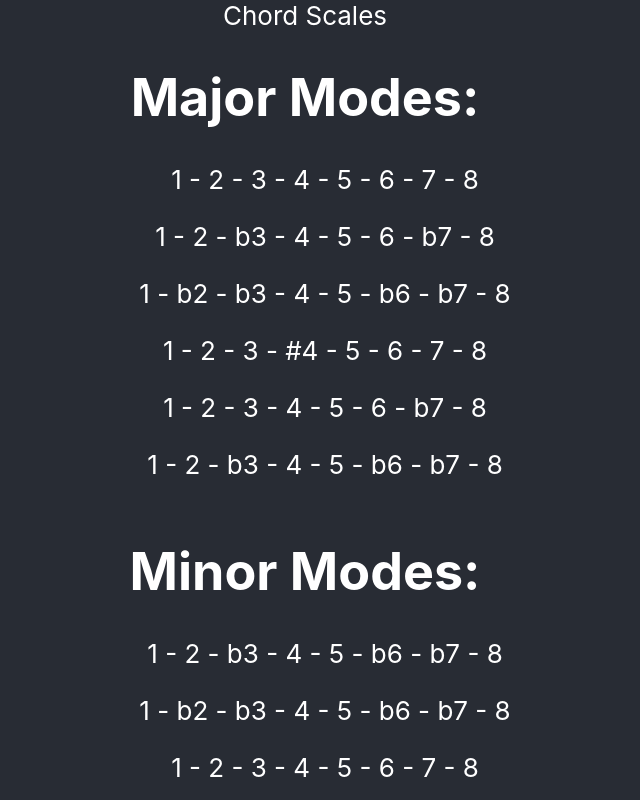
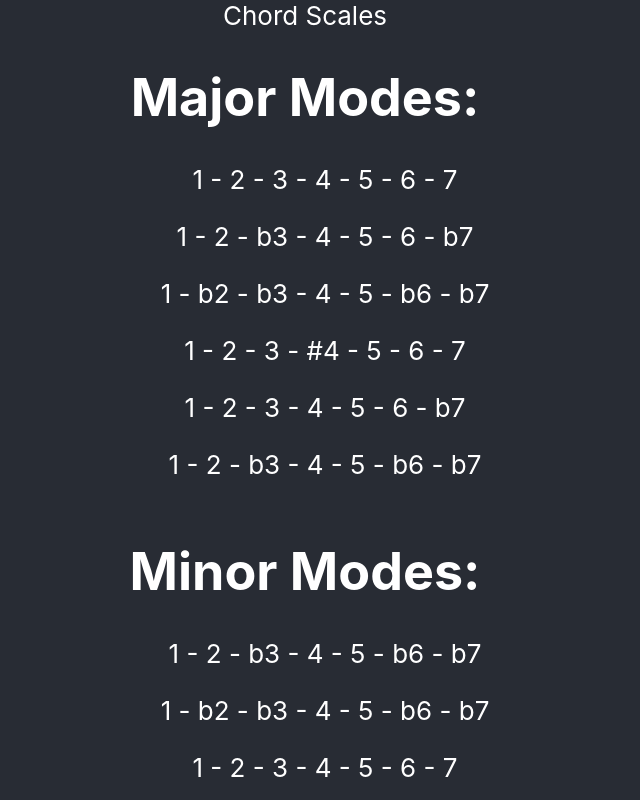
Before and after one commit to walpolsh/chord-scales, a React (Create React App) app: page / in a window 1280 px wide. Shown: the top 800 px of the page, without its empty margins (335-975 px from the left). Built offline with nearby package versions, Linux system fonts and the light colour scheme.

Commit message:
refactored enharmonic equivalence statement

```diff
--- a/src/App.js
+++ b/src/App.js
@@ -23,11 +23,11 @@ class App extends Component {
       9: "6",
       10: "b7",
       11: "7",
-      12: "8",
     };
 
 
-    let chromaticKeys = Object.keys(chromatic)
+
+    let keys = Object.keys(chromatic)
 
     // return the scale based on tones
     // ex from 1 to 3 is a whole tone.
@@ -44,6 +44,9 @@ class App extends Component {
     const harmonicMinor = [root, whole, half, whole, whole, half, wholeHalf, half]
 
 
+    // Scales are constructed from 12 steps.
+      //Starting at the root (0), then up half (1), whole (2), and whole half (3) steps.
+    // Reduce those into a scale by iteratively adding each step to a new array.
     // create a function that stores the result each consecutive array item added together.
     // ex [0,2,2,1] => [0,2,3,5]
 
@@ -59,29 +62,42 @@ class App extends Component {
       return arr
     }
 
-    // where the keys of chromaticIntervals match the values of
-    // create an array with values in chromaticIntervals
-    //turn the scale degrees to chromatic values
-    var filteredScale = (scale) => {
-      let reducedScale = reduceScale(scale)
-      let arr = []
-      //from 0 - 12
-      for (let i = 0; i < chromaticKeys.length; i++) {
-        //from start of reduced scale < end
-        for(let j = 0; j < reducedScale.length; j++) {
-          if (i === reducedScale[j]) {
-            arr.push(chromatic[i])
-          }
-        }
-      }
-      return arr
-    }
+    // // where the keys of chromaticIntervals match the values of
+    // // create an array with values in chromaticIntervals
+    // //turn the scale degrees to chromatic values
+    // // reduce tones
+    // const filteredScale = (scale) => {
+    //   let reducedScale = reduceScale(scale)
+    //   let arr = []
+    //   //from 0 - 12
+    //   for (let i = 0; i < keys.length; i++) {
+    //     //from start of reduced scale < end
+    //     for(let j = 0; j < reducedScale.length; j++) {
+    //       if (i === reducedScale[j]) {
+    //         arr.push(chromatic[i])
+    //       }
+    //     }
+    //   }
+    //   return arr
+    // }
 
-    var filteredMode = (mode) => {
+    // const filteredMode = (mode) => {
+    //   let reducedMode = reduceScale(mode)
+    //   return keys.map((key) => {
+    //     reducedMode.forEach((mode) => {
+    //       if (key === reducedMode[mode]) {
+    //         return chromatic(mode)
+    //       }
+    //     })
+    //   })
+    // }
+
+
+    const filteredMode = (mode) => {
       let reducedMode = reduceScale(mode)
       let arr = []
       //from 0 - 12
-      for (let i = 0; i < chromaticKeys.length; i++) {
+      for (let i = 0; i < keys.length; i++) {
         //from start of reduced scale < end
         for(let j = 0; j < reducedMode.length; j++) {
           if (i === reducedMode[j]) {
@@ -109,16 +125,18 @@ class App extends Component {
             arr.push(i)
           }
         }
-        var filtered = filteredMode(arr)
-          if(filtered.includes('4') && filtered.includes('#4')) {
-            filtered.splice(filtered.indexOf('#4'), 1, '5')
+
+        const renameEquivalents = (arr, num1, num2, num3) => {
+          if (arr.includes(num1) && arr.includes(num2)) {        arr.splice(arr.indexOf(num2), 1, num3)
           }
-          if(filtered.includes('b3') && filtered.includes('3')) {
-            filtered.splice(filtered.indexOf('b3'), 1, '2')
-          }
-          if(filtered.includes('b6') && filtered.includes('6')) {
-            filtered.splice(filtered.indexOf('b6'), 1, '5')
-          }
+        }
+
+        const filtered = filteredMode(arr)
+
+        renameEquivalents(filtered, '4', '#4', '5');
+        renameEquivalents(filtered, 'b3', '3', '2');
+        renameEquivalents(filtered, '6', 'b6', '5');
+
         return (
           <div key={key}>
             <ol>{filtered.join(' - ')}</ol>
```
